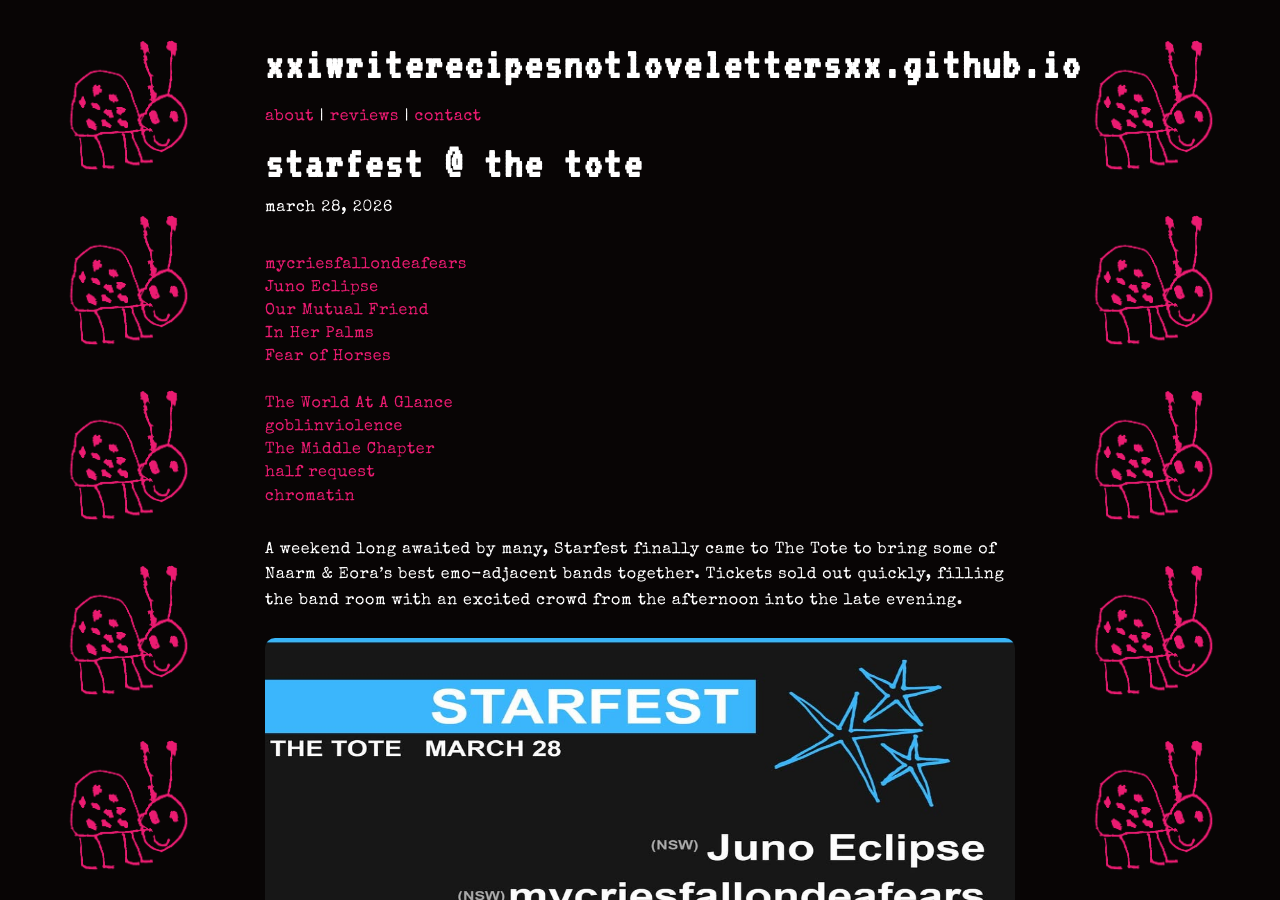
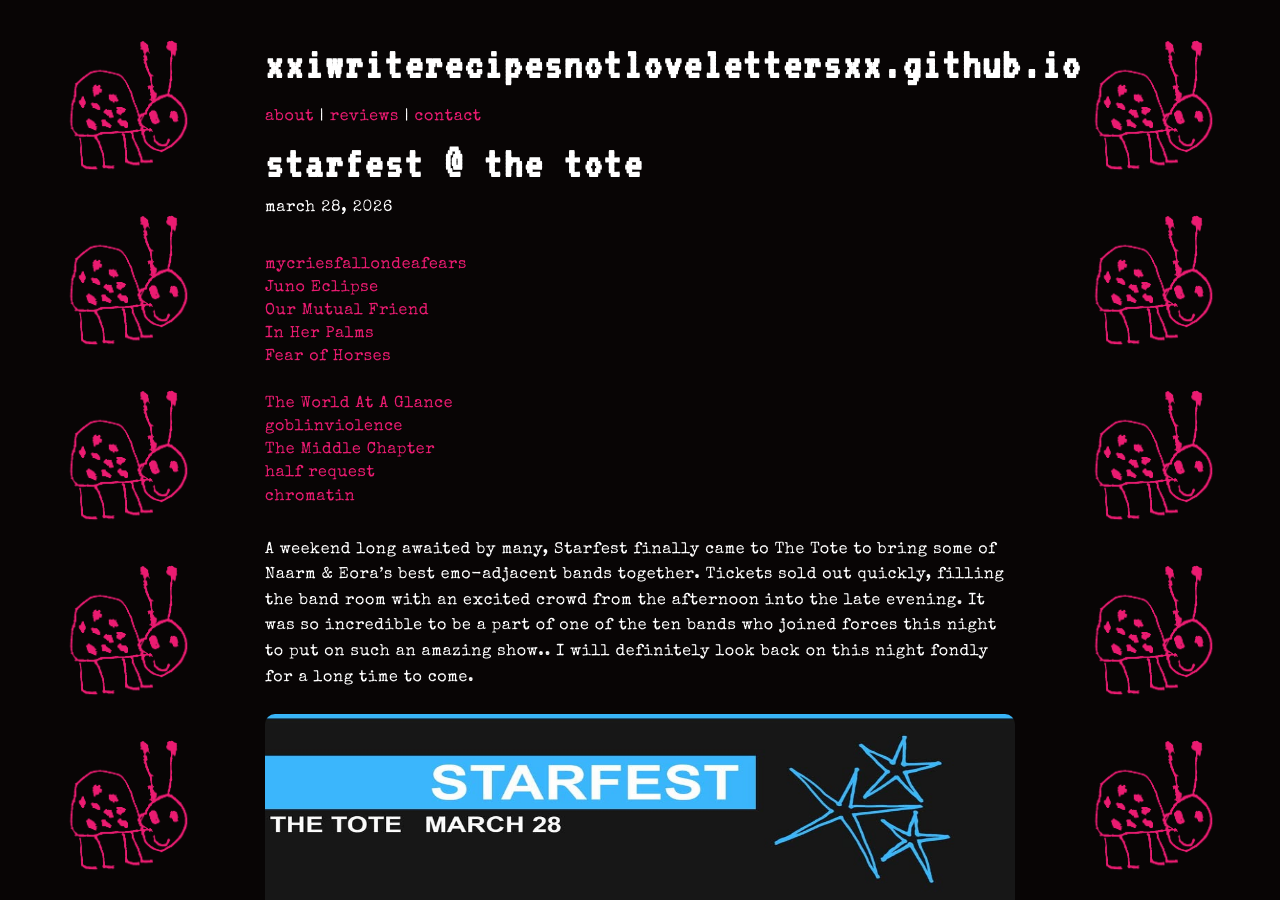
Before and after one commit to xxiwriterecipesnotlovelettersxx/xxiwriterecipesnotlovelettersxx.github.io, a Jekyll site: the page built from _posts/2026-03-28-starfest-at-the-tote.md, in a window 1280 px wide and 900 px high. Built offline with Jekyll 4.4.1, drawn with Linux system fonts in a browser that asks for light colours.

Commit message:
Update 2026-03-28-starfest-at-the-tote.md

```diff
--- a/_posts/2026-03-28-starfest-at-the-tote.md
+++ b/_posts/2026-03-28-starfest-at-the-tote.md
@@ -20,7 +20,7 @@ thumbnail: /images/9junoeclipse3.JPG
 <a href="https://www.instagram.com/chromatin_band/">chromatin</a><br>
 </p>
 <br>
-A weekend long awaited by many, Starfest finally came to The Tote to bring some of Naarm & Eora's best emo-adjacent bands together. Tickets sold out quickly, filling the band room with an excited crowd from the afternoon into the late evening.
+A weekend long awaited by many, Starfest finally came to The Tote to bring some of Naarm & Eora's best emo-adjacent bands together. Tickets sold out quickly, filling the band room with an excited crowd from the afternoon into the late evening. It was so incredible to be a part of one of the ten bands who joined forces this night to put on such an amazing show.. I will definitely look back on this night fondly for a long time to come.
 
 ![poster](/images/starfestposter1.jpg)
 
```
